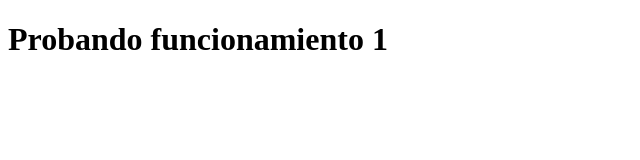
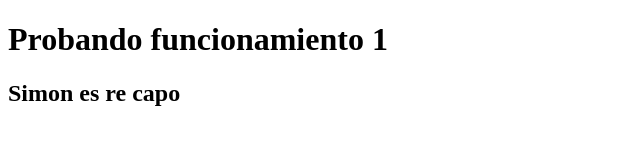
Before and after one commit to Nicolasvudesa/Primer-repositorio-prueba, a plain HTML site: page index.html in a window 1280 px wide. Shown: the whole page, without its empty margins (0-640 px from the left). Drawn offline with Linux system fonts and the light colour scheme.

Commit message:
simon capo

```diff
--- a/index.html
+++ b/index.html
@@ -9,6 +9,7 @@
 <body>
 
 <h1>Probando funcionamiento 1</h1>
+<h2>Simon es re capo</h2>
 
 </body>
 </html>
```
